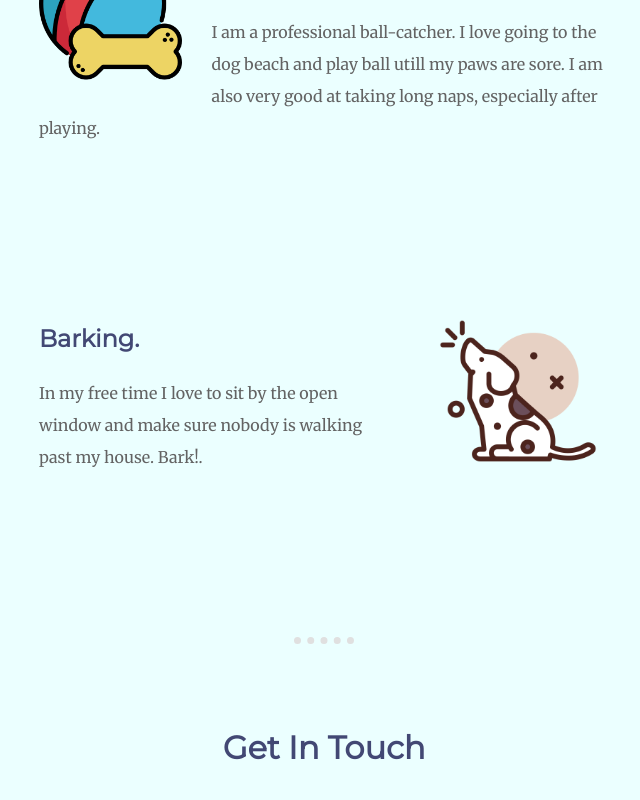
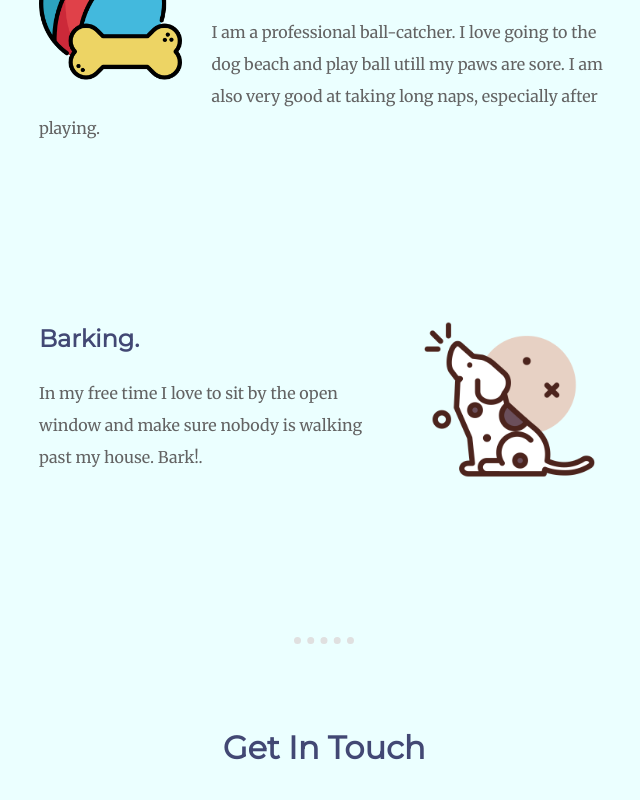
Before and after one commit to radmilasn/Ruby, a plain HTML site: page index.html in a window 1280 px wide. Shown: the part 1497-2297 px from the top of the page, without its empty margins (316-956 px from the left). Drawn offline with Linux system fonts and the light colour scheme; a web font is replaced by a local one.

Commit message:
Update styles.css

```diff
--- a/css/styles.css
+++ b/css/styles.css
@@ -52,7 +52,7 @@ h3 {
 }
 
 .bark{
-  width: 32%;
+  width: 35%;
   float: right;
   margin-left: 30px;
 }
```
